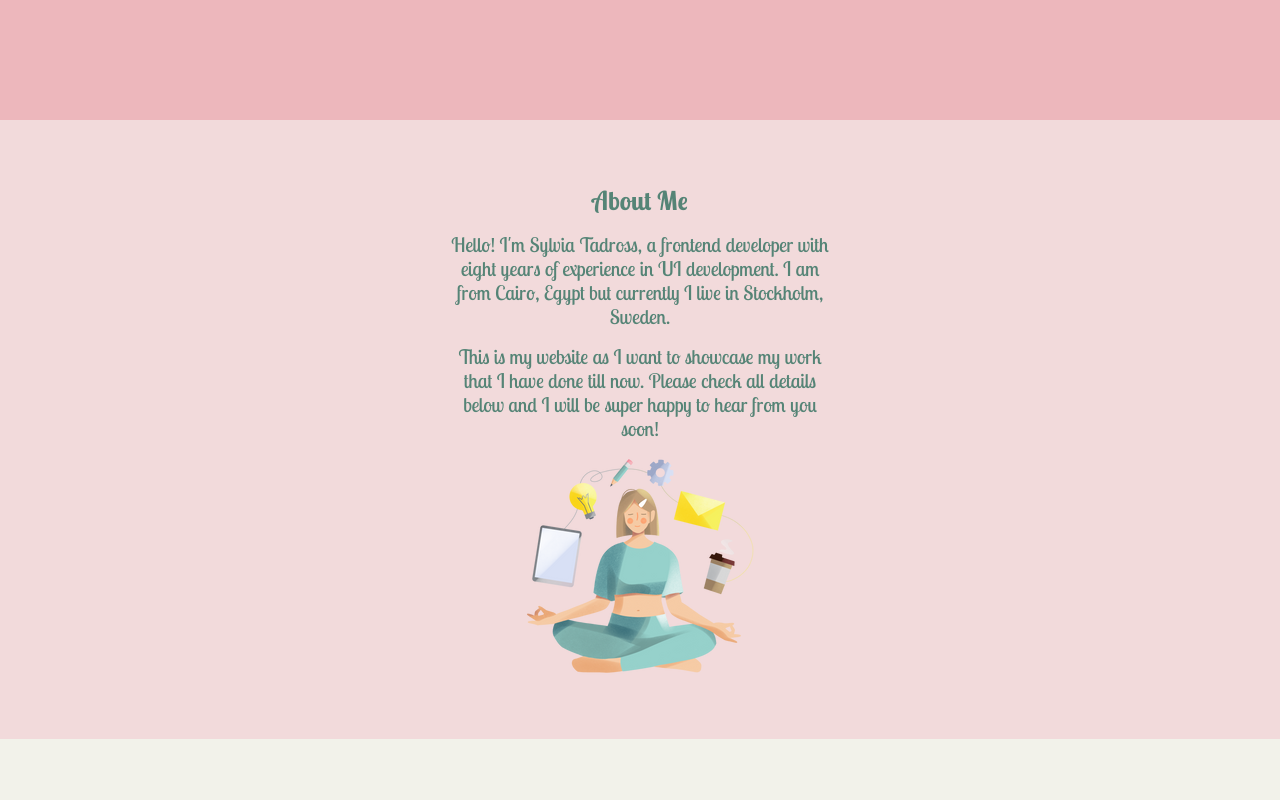
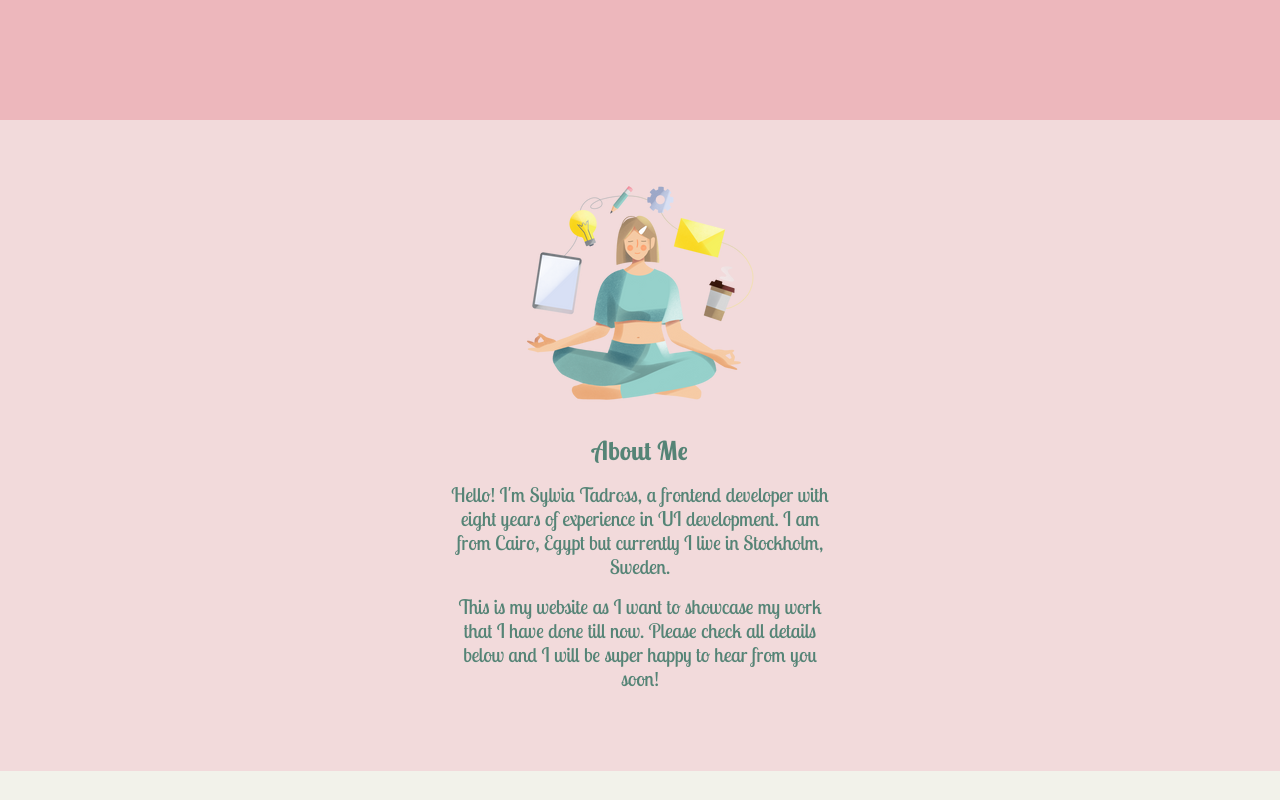
Before and after one commit to sylviaadel/portfolio, a React (Create React App) app: page / in a window 1280 px wide. Shown: the part 680-1480 px from the top of the page. Built offline with nearby package versions, Linux system fonts and the light colour scheme.

Commit message:
fix UI issue in about section

```diff
--- a/src/styles/components/AboutSection.scss
+++ b/src/styles/components/AboutSection.scss
@@ -3,7 +3,7 @@
     color: $gutsyGrapeColor;
     padding: 4rem 2rem;
     display: flex;
-    flex-direction: column;
+    flex-direction: column-reverse;
     align-items: center;
     text-align: center;
     h1{
@@ -16,13 +16,13 @@
         text-align: center;
     }
     img{
-        margin: 0 auto;
+        margin: 0 auto $spacing-large;
     }
 }
 
 @media (min-device-width: 860px) {
     #About{
-        flex-direction: row-reverse;
+        flex-direction: row;
         justify-content: center;
         gap: 32px;
         text-align: left;
```
